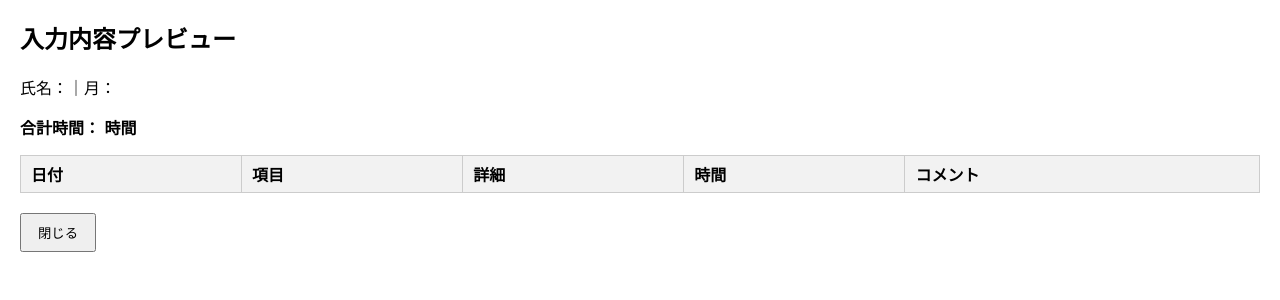
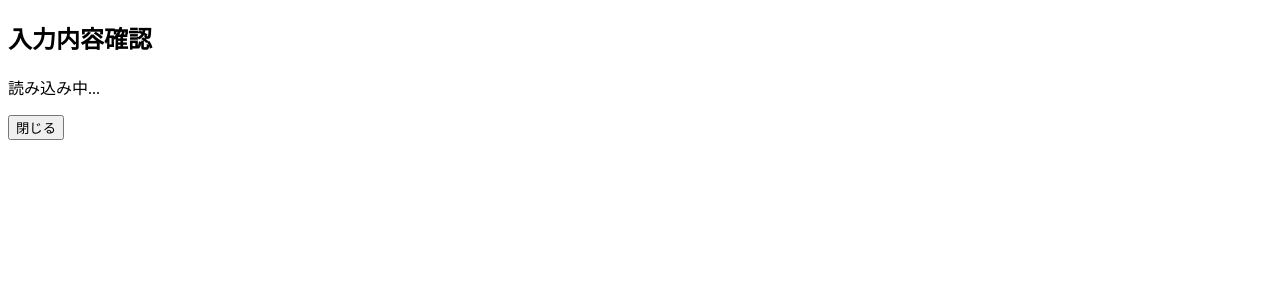
Before and after one commit to KohtaroIzumi/dailyreport, a Flask app: template templates/preview.html in a window 1280 px wide. Shown: the top 300 px of the page. Run offline with Flask 3, Linux system fonts and the light colour scheme; the template is opened without the code that fills it, so the values that code supplies are empty.

Commit message:
app.pyとpreview.htmlの修正

```diff
--- a/app.py
+++ b/app.py
@@ -1,8 +1,9 @@
-from flask import Flask, render_template, request, redirect, url_for, session
+from flask import Flask, render_template, request, redirect, url_for, session, jsonify
 import os
 import json
 import requests
 from functools import wraps
+from datetime import datetime, timedelta
 from dotenv import load_dotenv
 
 load_dotenv()
@@ -50,29 +51,6 @@
         )
     return ("", 204)
 
-@app.route('/preview')
-@login_required
-def preview():
-    date = request.args.get("date")
-    name = request.args.get("name")
-    if not date or not name:
-        return "必要な情報が不足しています", 400
-
-    yyyymm = "-".join(date.split("-")[:2])
-    params = {
-        "select": "*",
-        "name": f"eq.{name}",
-        "date": f"like.{yyyymm}-%"
-    }
-    query_string = "&".join([f"{k}={v}" for k, v in params.items()])
-    response = requests.get(f"{SUPABASE_URL}/rest/v1/daily_report?{query_string}", headers=HEADERS)
-    if response.status_code != 200:
-        return "データ取得に失敗しました", 500
-
-    records = response.json()
-    total_hours = sum(float(row.get("hours", 0)) for row in records)
-    return render_template("preview.html", records=records, total_hours=total_hours, date=date, name=name)
-
 @app.route('/master')
 @login_required
 def master():
@@ -116,6 +94,28 @@
 def skip_notice():
     return redirect(url_for("index"))
 
+@app.route('/preview_api')
+@login_required
+def preview_api():
+    name = request.args.get("name")
+    date_str = request.args.get("date")
+    try:
+        base_date = datetime.strptime(date_str, "%Y-%m-%d")
+        month_start = base_date.replace(day=1).strftime("%Y-%m-%d")
+        next_month = (base_date.replace(day=28) + timedelta(days=4)).replace(day=1)
+        month_end = next_month.strftime("%Y-%m-%d")
+    except ValueError:
+        return jsonify({"records": []})
+
+    params = {
+        "select": "*",
+        "and": f"(name.eq.{name},date.gte.{month_start},date.lt.{month_end})"
+    }
+    response = requests.get(f"{SUPABASE_URL}/rest/v1/daily_report", headers=HEADERS, params=params)
+    if response.status_code == 200:
+        return jsonify({"records": response.json()})
+    return jsonify({"records": []})
+
 def fetch_names():
     response = requests.get(f"{SUPABASE_URL}/rest/v1/master_name", headers=HEADERS)
     if response.status_code == 200:
--- a/templates/preview.html
+++ b/templates/preview.html
@@ -2,64 +2,64 @@
 <html lang="ja">
 <head>
     <meta charset="UTF-8">
-    <title>入力内容プレビュー</title>
-    <style>
-        body {
-            font-family: sans-serif;
-            margin: 20px;
+    <title>入力内容確認</title>
+    <script>
+        async function fetchPreview() {
+            const urlParams = new URLSearchParams(window.location.search);
+            const name = urlParams.get("name");
+            const date = urlParams.get("date");
+
+            const response = await fetch(`/preview_api?name=${name}&date=${date}`);
+            if (!response.ok) {
+                document.getElementById("result").innerHTML = "<p>データ取得に失敗しました。</p>";
+                return;
+            }
+
+            const data = await response.json();
+            const container = document.getElementById("result");
+            container.innerHTML = "";
+
+            if (data.records.length === 0) {
+                container.innerHTML = "<p>該当するレコードがありません。</p>";
+                return;
+            }
+
+            const table = document.createElement("table");
+            table.border = 1;
+            const header = table.insertRow();
+            ["日付", "項目", "詳細", "時間", "コメント"].forEach(text => {
+                const th = document.createElement("th");
+                th.textContent = text;
+                header.appendChild(th);
+            });
+
+            let total = 0;
+            for (const row of data.records) {
+                const tr = table.insertRow();
+                tr.insertCell().textContent = row.date || "";
+                tr.insertCell().textContent = row.category || "";
+                tr.insertCell().textContent = row.detail || "";
+                tr.insertCell().textContent = row.hours || "";
+                tr.insertCell().textContent = row.comment || "";
+                total += parseFloat(row.hours || 0);
+            }
+
+            container.appendChild(table);
+            const totalP = document.createElement("p");
+            totalP.textContent = `合計時間: ${total} 時間`;
+            container.appendChild(totalP);
         }
-        table {
-            border-collapse: collapse;
-            width: 100%;
-            margin-top: 1em;
+
+        function closeWindow() {
+            window.close();
         }
-        th, td {
-            border: 1px solid #ccc;
-            padding: 6px 10px;
-            text-align: left;
-        }
-        th {
-            background-color: #f2f2f2;
-        }
-        .total {
-            margin-top: 1em;
-            font-weight: bold;
-        }
-        button {
-            margin-top: 1.5em;
-            padding: 8px 16px;
-        }
-    </style>
+
+        window.onload = fetchPreview;
+    </script>
 </head>
 <body>
-    <h2>入力内容プレビュー</h2>
-    <p>氏名：{{ name }}｜月：{{ month }}</p>
-
-    <div class="total">合計時間：{{ total_hours }} 時間</div>
-
-    <table>
-        <thead>
-            <tr>
-                <th>日付</th>
-                <th>項目</th>
-                <th>詳細</th>
-                <th>時間</th>
-                <th>コメント</th>
-            </tr>
-        </thead>
-        <tbody>
-            {% for row in records %}
-            <tr>
-                <td>{{ row.date }}</td>
-                <td>{{ row.category }}</td>
-                <td>{{ row.detail }}</td>
-                <td>{{ row.hours }}</td>
-                <td>{{ row.comment }}</td>
-            </tr>
-            {% endfor %}
-        </tbody>
-    </table>
-
-    <button onclick="window.close()">閉じる</button>
+    <h2>入力内容確認</h2>
+    <div id="result"><p>読み込み中...</p></div>
+    <button onclick="closeWindow()">閉じる</button>
 </body>
 </html>
```
